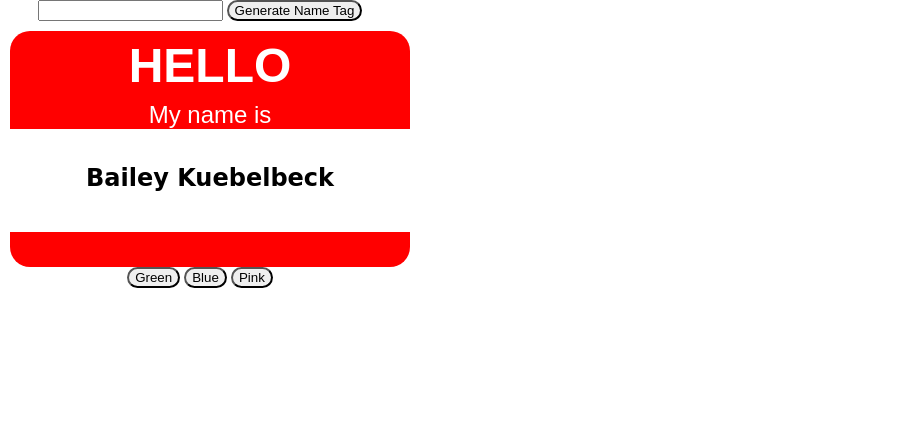
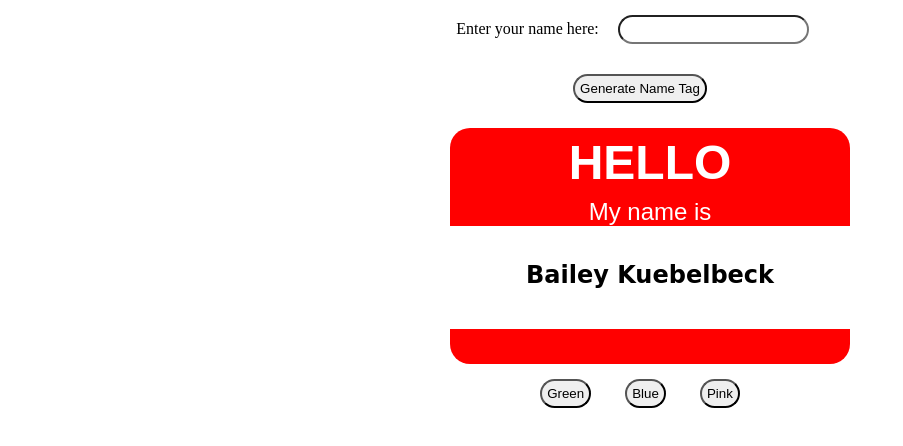
Before and after one commit to baileykue/lab-03a-better-nametag, a plain HTML site: page index.html in a window 1280 px wide. Shown: the whole page, without its empty margins (0-903 px from the left). Drawn offline with Linux system fonts and the light colour scheme.

Commit message:
cleaning up code

```diff
--- a/app.js
+++ b/app.js
@@ -1,34 +1,31 @@
-// import functions and grab DOM elements
+/* eslint-disable indent */
 const nameInput = document.getElementById('name');
 const button = document.getElementById('generate');
 const firstName = document.getElementById('firstName');
 
-button.addEventListener('click', ()=>{
+const buttonGreen = document.getElementById('green');
+const buttonBlue = document.getElementById('blue');
+const buttonPink = document.getElementById('pink');
+
+const footer = document.getElementById('foot');
+const header = document.getElementById('head');
+
+button.addEventListener('click', () => {
   let newName = nameInput.value;
   firstName.textContent = newName;
 });
 
-const buttonGreen = document.getElementById('green');
-const buttonBlue = document.getElementById('blue');
-const buttonPink = document.getElementById('pink');
-const footer = document.getElementById('foot');
-const header = document.getElementById('head');
-
 buttonBlue.addEventListener('click', () => {
-  header.style.backgroundColor= 'blue';
-  footer.style.backgroundColor= 'blue';
-  console.log('blue button press')
-}
-);
+  header.style.backgroundColor = 'blue';
+  footer.style.backgroundColor = 'blue';
+});
 
 buttonGreen.addEventListener('click', () => {
-  header.style.backgroundColor= 'green';
-  footer.style.backgroundColor= 'green';
-}
-);
+  header.style.backgroundColor = 'green';
+  footer.style.backgroundColor = 'green';
+});
 
 buttonPink.addEventListener('click', () => {
-  header.style.backgroundColor= 'pink';
-  footer.style.backgroundColor= 'pink';
-}
-);
+  header.style.backgroundColor = 'pink';
+  footer.style.backgroundColor = 'pink';
+});
--- a/index.html
+++ b/index.html
@@ -5,13 +5,16 @@
     <meta charset="UTF-8">
     <meta name="viewport" content="width=device-width, initial-scale=1.0">
     <meta http-equiv="X-UA-Compatible" content="ie=edge">
-    <link href="https://fonts.googleapis.com/css2?family=Titillium+Web:wght@300&display=swap" rel="stylesheet">
+    <!-- Styles -->
     <link rel="stylesheet" href="./styles/reset.css">
     <link rel="stylesheet" href="./styles/style.css">
     <link rel="stylesheet" href="./styles/home.css">
-    <title>Better Name Tag</title>
+    <!-- Fonts -->
+    <link href="https://fonts.googleapis.com/css2?family=Titillium+Web:wght@300&display=swap" rel="stylesheet">
     <link rel="preconnect" href="https://fonts.googleapis.com">
     <link rel="preconnect" href="https://fonts.googleapis.com">
+
+    <title>Better Name Tag</title>
 
 </head>
 </head>
@@ -19,7 +22,10 @@
 <body>
 
     <section id="controls">
-        <input type="text" name="name-tag-name" id="name">
+        <label>
+            Enter your name here:
+            <input type="text" name="name-tag-name" id="name">
+        </label>
         <button id="generate">Generate Name Tag</button>
     </section>
     <section id="name-tag">
@@ -37,7 +43,6 @@
             <button id="pink" >Pink</button>
         </section>
     </section>
-    <section></section>
     <script type="module" src="./app.js"></script>
 </body>
 
--- a/styles/style.css
+++ b/styles/style.css
@@ -1,8 +1,15 @@
-body, html {
+body,
+html {
   width: 100%;
   height: 100%;
   padding: 0;
   margin: 0;
+}
+
+body {
+  display: flex;
+  flex-direction: column;
+  align-items: center;
 }
 
 * {
@@ -20,7 +27,7 @@ header {
   border-radius: 20px 20px 0px 0px;
 }
 
-h1{
+h1 {
   text-transform: uppercase;
   font-size: 3rem;
   line-height: 70px;
@@ -30,7 +37,8 @@ h2 {
   font-weight: normal;
 }
 
-h1, h2 {
+h1,
+h2 {
   margin: 0px;
 }
 
@@ -43,7 +51,6 @@ main {
   padding-bottom: 40px;
   text-align: center;
   width: 400px;
-
 }
 
 footer {
@@ -52,7 +59,6 @@ footer {
   width: 400px;
   border-radius: 0px 0px 20px 20px;
   margin-left: 10px;
-
 }
 
 section {
@@ -72,6 +78,9 @@ section {
   background-color: pink;
 }
 
-button {
+button,
+input {
+  margin: 15px;
+  padding: 5px;
   border-radius: 2rem;
-};
+}
```
Lines whose indentation alone changed are shown as unchanged.
